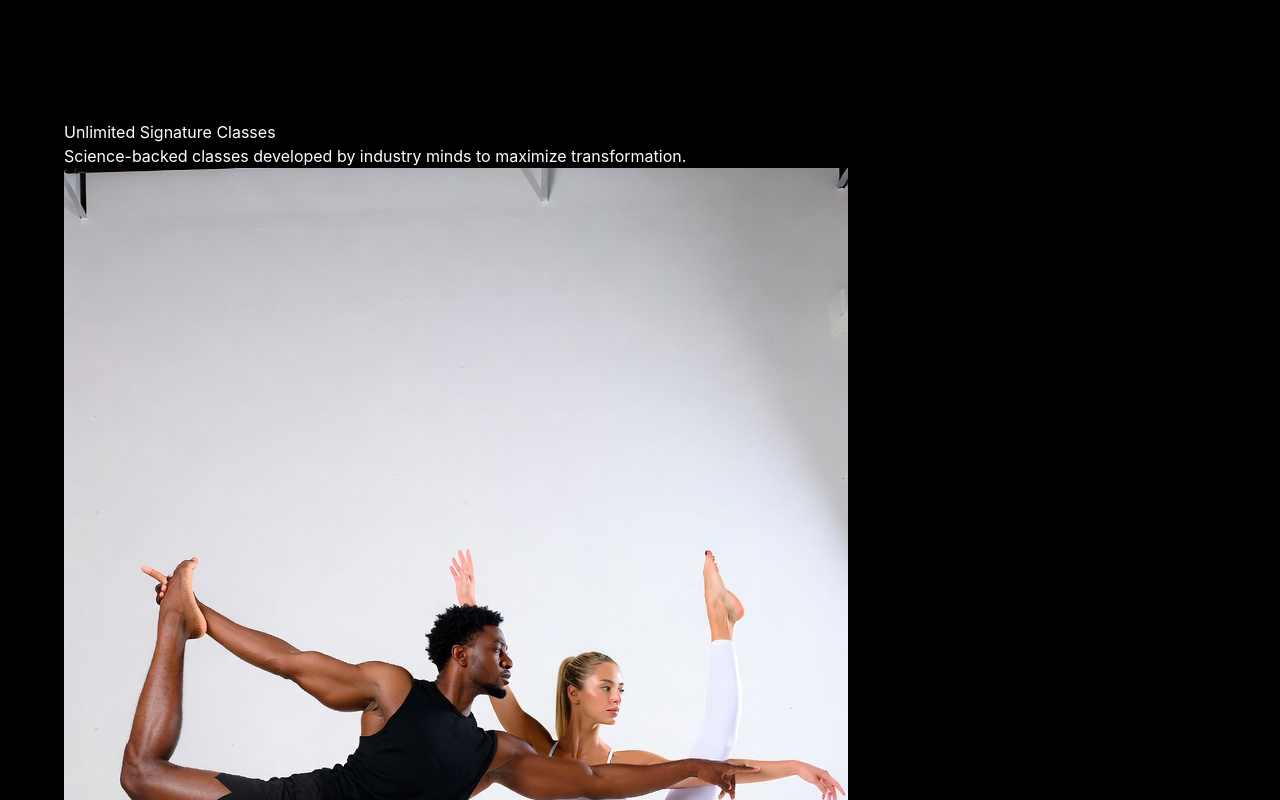
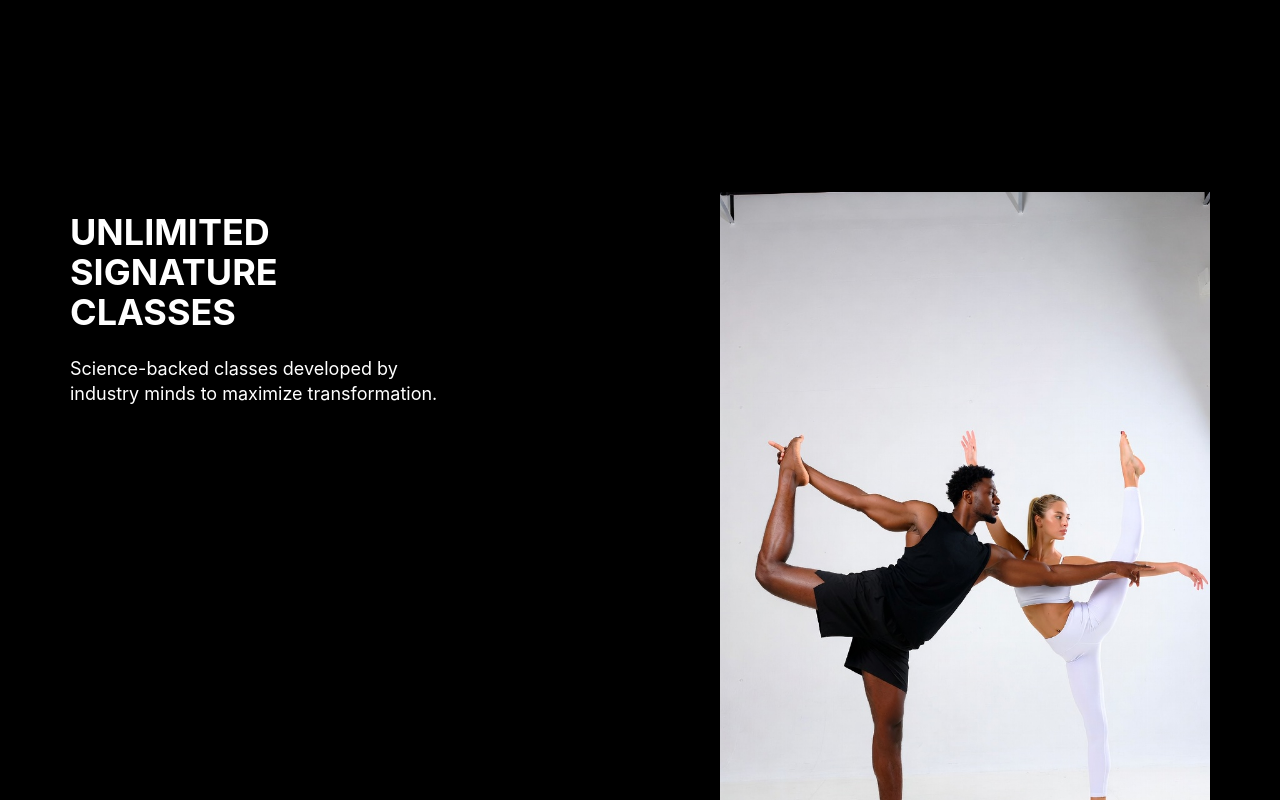
Before and after one commit to Nhlalo/VeloFitness, a React (Vite) app: page /classes in a window 1280 px wide. Shown: the part 760-1560 px from the top of the page. Built offline with nearby package versions, Linux system fonts and the light colour scheme.

Commit message:
style: implement styling to the unlimited signature classes

```diff
--- a/src/pages/classes/Classes.tsx
+++ b/src/pages/classes/Classes.tsx
@@ -47,15 +47,24 @@ function HeroBanner() {
 function UnlimitedSignatureClasses() {
   return (
     <Container>
-      <div>
-        <h2>Unlimited Signature Classes</h2>
-        <p>
-          Science-backed classes developed by industry minds to maximize
-          transformation.
-        </p>
-      </div>
-      <div>
-        <img src={Training} alt="training" loading="lazy" />
+      <div className="m-auto flex max-w-285 flex-col py-18 lg:flex-row">
+        <div className="flex-1">
+          <h2 className="mt-5 mb-6 text-3xl font-bold uppercase lg:w-[50%] lg:text-4xl">
+            Unlimited Signature Classes
+          </h2>
+          <p className="line xl py- mb-6 text-base lg:w-[60%] lg:text-lg lg:leading-[1.4]">
+            Science-backed classes developed by industry minds to maximize
+            transformation.
+          </p>
+        </div>
+        <div className="flex-1 overflow-hidden lg:max-w-[43%]">
+          <img
+            src={Training}
+            alt="training"
+            loading="lazy"
+            className="w-full"
+          />
+        </div>
       </div>
     </Container>
   );
```
